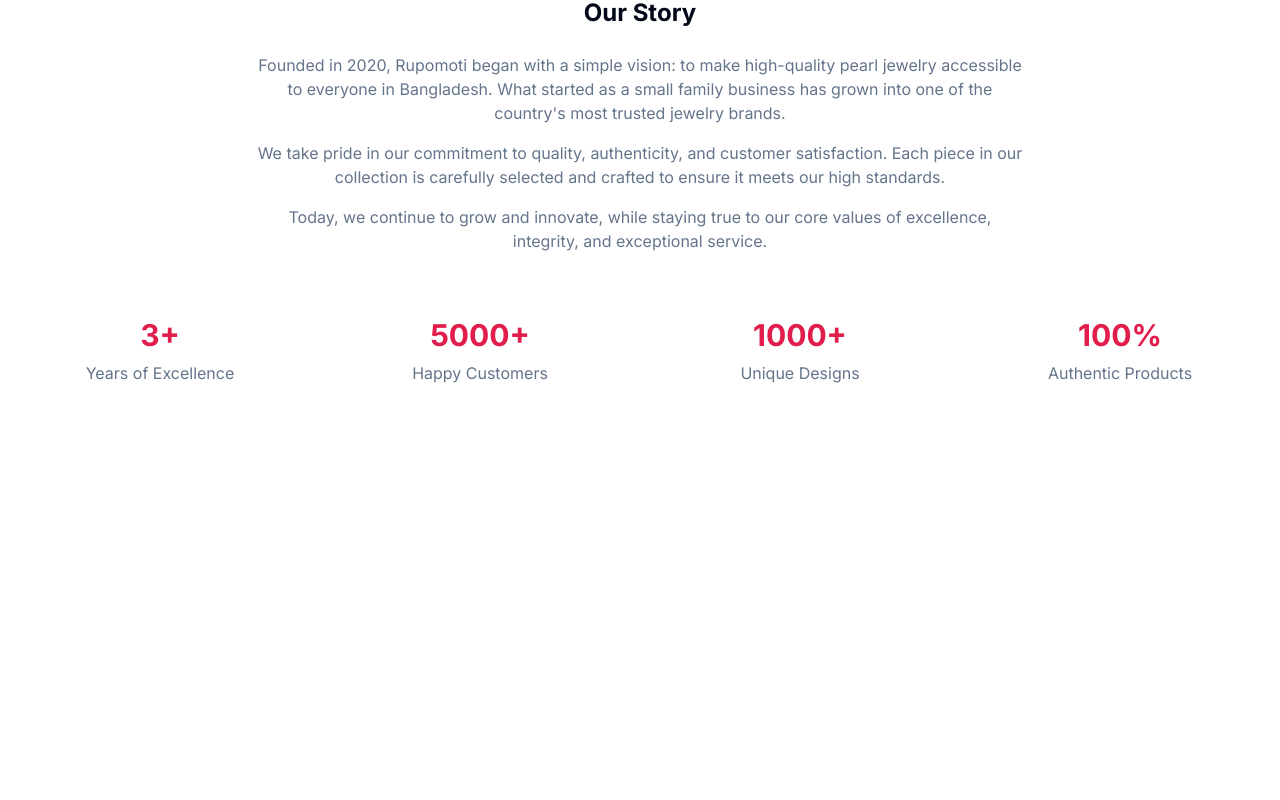
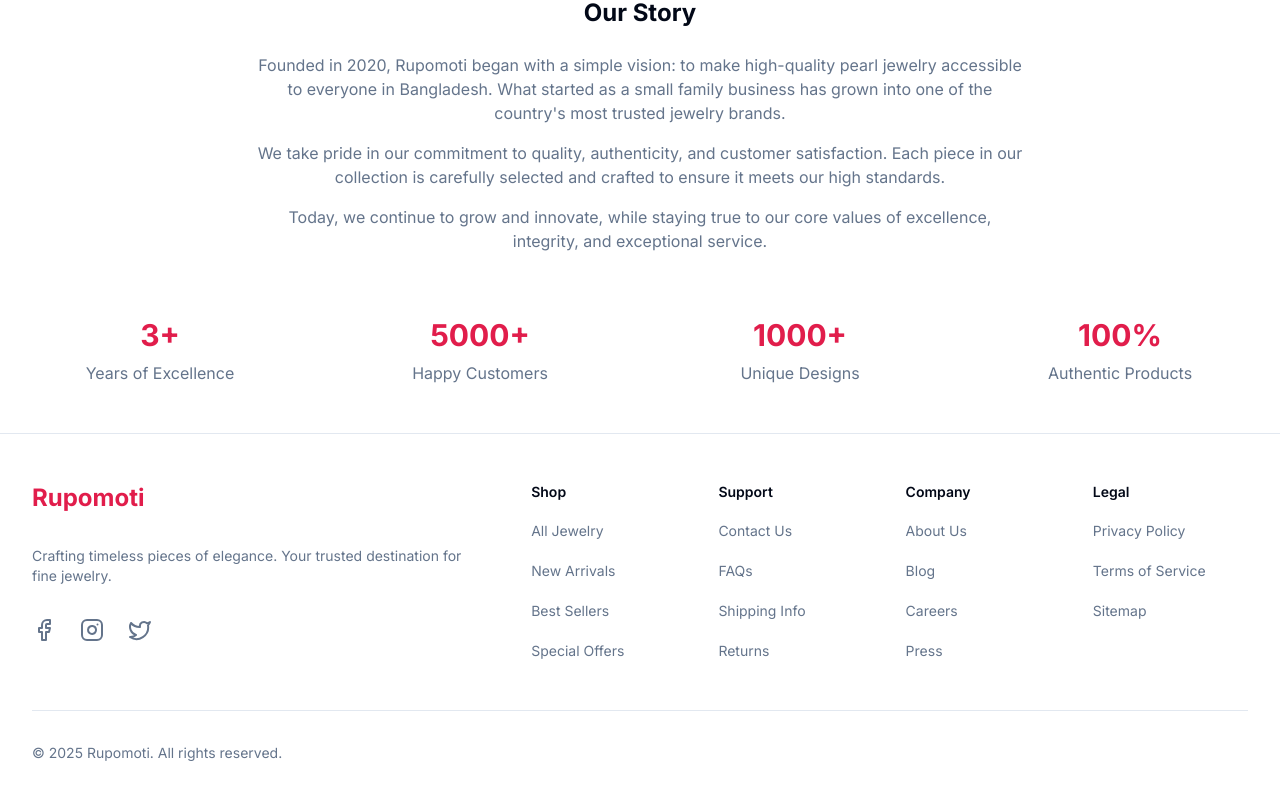
Before and after one commit to ahsanhabibakik/rupomoti, a Next.js app: page /about in a window 1280 px wide. Shown: the part 536-1336 px from the top of the page. Before the commit the page ends 969 px from the top, so only its background shows below. Built offline with nearby package versions, Linux system fonts and the light colour scheme.

Commit message:
Add Footer component to layout; restructure layout for better organization and responsiveness

```diff
--- a/src/app/layout.tsx
+++ b/src/app/layout.tsx
@@ -2,6 +2,7 @@ import type { Metadata } from "next";
 import { Inter } from "next/font/google";
 import "./globals.css";
 import { Navbar } from "@/components/layout/Navbar";
+import { Footer } from "@/components/layout/Footer";
 import { CartProvider } from "@/contexts/CartContext";
 import { Toaster } from "@/components/ui/toaster";
 
@@ -21,8 +22,13 @@ export default function RootLayout({
     <html lang="en" className="light">
       <body className={inter.className}>
         <CartProvider>
-          <Navbar />
-          {children}
+          <div className="min-h-screen flex flex-col">
+            <Navbar />
+            <main className="flex-1">
+              {children}
+            </main>
+            <Footer />
+          </div>
           <Toaster />
         </CartProvider>
       </body>
--- a/src/components/layout/Footer.tsx
+++ b/src/components/layout/Footer.tsx
@@ -2,132 +2,140 @@
 
 import Link from 'next/link'
 import { Facebook, Instagram, Twitter } from 'lucide-react'
-import { Separator } from '@/components/ui/separator'
 
 const footerLinks = {
   shop: [
-    { label: 'All Jewelry', href: '/jewelry' },
-    { label: 'New Arrivals', href: '/new-arrivals' },
-    { label: 'Best Sellers', href: '/best-sellers' },
-    { label: 'Special Offers', href: '/offers' },
+    { name: 'All Jewelry', href: '/shop' },
+    { name: 'New Arrivals', href: '/new-arrivals' },
+    { name: 'Best Sellers', href: '/best-sellers' },
+    { name: 'Special Offers', href: '/special-offers' },
   ],
   support: [
-    { label: 'Contact Us', href: '/contact' },
-    { label: 'FAQs', href: '/faqs' },
-    { label: 'Shipping Info', href: '/shipping' },
-    { label: 'Returns', href: '/returns' },
+    { name: 'Contact Us', href: '/contact' },
+    { name: 'FAQs', href: '/faqs' },
+    { name: 'Shipping Info', href: '/shipping' },
+    { name: 'Returns', href: '/returns' },
   ],
   company: [
-    { label: 'About Us', href: '/about' },
-    { label: 'Blog', href: '/blog' },
-    { label: 'Careers', href: '/careers' },
-    { label: 'Press', href: '/press' },
+    { name: 'About Us', href: '/about' },
+    { name: 'Blog', href: '/blog' },
+    { name: 'Careers', href: '/careers' },
+    { name: 'Press', href: '/press' },
+  ],
+  legal: [
+    { name: 'Privacy Policy', href: '/privacy' },
+    { name: 'Terms of Service', href: '/terms' },
+    { name: 'Sitemap', href: '/sitemap' },
   ],
 }
 
 const socialLinks = [
-  { icon: Facebook, href: 'https://facebook.com', label: 'Facebook' },
-  { icon: Instagram, href: 'https://instagram.com', label: 'Instagram' },
-  { icon: Twitter, href: 'https://twitter.com', label: 'Twitter' },
+  { name: 'Facebook', icon: Facebook, href: 'https://facebook.com/rupomoti' },
+  { name: 'Instagram', icon: Instagram, href: 'https://instagram.com/rupomoti' },
+  { name: 'Twitter', icon: Twitter, href: 'https://twitter.com/rupomoti' },
 ]
 
 export function Footer() {
   return (
-    <footer className="bg-gray-50 pt-12 sm:pt-16 pb-6 sm:pb-8">
-      <div className="container mx-auto px-4">
-        <div className="grid grid-cols-2 sm:grid-cols-3 lg:grid-cols-4 gap-8 mb-12">
-          {/* Brand Column */}
-          <div className="col-span-2 sm:col-span-3 lg:col-span-1 space-y-4">
+    <footer className="border-t bg-white">
+      <div className="mx-auto max-w-7xl px-4 py-12 sm:px-6 lg:px-8">
+        <div className="xl:grid xl:grid-cols-5 xl:gap-8">
+          <div className="space-y-8 xl:col-span-2">
             <Link href="/" className="text-2xl font-bold text-primary">
               Rupomoti
             </Link>
-            <p className="text-muted-foreground text-sm sm:text-base">
+            <p className="text-sm text-muted-foreground max-w-md">
               Crafting timeless pieces of elegance. Your trusted destination for fine jewelry.
             </p>
-            <div className="flex space-x-4">
-              {socialLinks.map((social) => (
+            <div className="flex space-x-6">
+              {socialLinks.map((item) => {
+                const Icon = item.icon
+                return (
                   <a
-                  key={social.label}
-                  href={social.href}
+                    key={item.name}
+                    href={item.href}
+                    className="text-muted-foreground hover:text-primary"
                     target="_blank"
                     rel="noopener noreferrer"
-                  className="text-muted-foreground hover:text-primary transition-colors"
                   >
-                  <social.icon className="h-5 w-5" />
-                  <span className="sr-only">{social.label}</span>
+                    <span className="sr-only">{item.name}</span>
+                    <Icon className="h-6 w-6" />
                   </a>
-              ))}
+                )
+              })}
             </div>
           </div>
-
-          {/* Shop Links */}
+          <div className="mt-16 grid grid-cols-2 gap-8 xl:col-span-3 xl:mt-0">
+            <div className="md:grid md:grid-cols-2 md:gap-8">
               <div>
-            <h3 className="font-semibold text-base sm:text-lg mb-3 sm:mb-4">Shop</h3>
-            <ul className="space-y-2 sm:space-y-3">
-              {footerLinks.shop.map((link) => (
-                <li key={link.href}>
+                <h3 className="text-sm font-semibold text-foreground">Shop</h3>
+                <ul role="list" className="mt-4 space-y-4">
+                  {footerLinks.shop.map((item) => (
+                    <li key={item.name}>
                       <Link
-                    href={link.href}
-                    className="text-sm sm:text-base text-muted-foreground hover:text-primary transition-colors"
+                        href={item.href}
+                        className="text-sm text-muted-foreground hover:text-primary"
                       >
-                    {link.label}
+                        {item.name}
                       </Link>
                     </li>
                   ))}
                 </ul>
               </div>
-
-          {/* Support Links */}
-          <div>
-            <h3 className="font-semibold text-base sm:text-lg mb-3 sm:mb-4">Support</h3>
-            <ul className="space-y-2 sm:space-y-3">
-              {footerLinks.support.map((link) => (
-                <li key={link.href}>
+              <div className="mt-10 md:mt-0">
+                <h3 className="text-sm font-semibold text-foreground">Support</h3>
+                <ul role="list" className="mt-4 space-y-4">
+                  {footerLinks.support.map((item) => (
+                    <li key={item.name}>
                       <Link
-                    href={link.href}
-                    className="text-sm sm:text-base text-muted-foreground hover:text-primary transition-colors"
+                        href={item.href}
+                        className="text-sm text-muted-foreground hover:text-primary"
                       >
-                    {link.label}
-                  </Link>
-                </li>
-              ))}
-            </ul>
-          </div>
-
-          {/* Company Links */}
-          <div className="sm:col-start-3 lg:col-auto">
-            <h3 className="font-semibold text-base sm:text-lg mb-3 sm:mb-4">Company</h3>
-            <ul className="space-y-2 sm:space-y-3">
-              {footerLinks.company.map((link) => (
-                <li key={link.href}>
-                  <Link
-                    href={link.href}
-                    className="text-sm sm:text-base text-muted-foreground hover:text-primary transition-colors"
-                  >
-                    {link.label}
+                        {item.name}
                       </Link>
                     </li>
                   ))}
                 </ul>
               </div>
             </div>
-
-        <Separator className="mb-6 sm:mb-8" />
-
-        {/* Bottom Section */}
-        <div className="flex flex-col sm:flex-row justify-between items-center gap-4 text-xs sm:text-sm text-muted-foreground">
-          <div className="flex flex-wrap gap-4 justify-center sm:justify-start">
-            <Link href="/privacy" className="hover:text-primary">
-              Privacy Policy
+            <div className="md:grid md:grid-cols-2 md:gap-8">
+              <div>
+                <h3 className="text-sm font-semibold text-foreground">Company</h3>
+                <ul role="list" className="mt-4 space-y-4">
+                  {footerLinks.company.map((item) => (
+                    <li key={item.name}>
+                      <Link
+                        href={item.href}
+                        className="text-sm text-muted-foreground hover:text-primary"
+                      >
+                        {item.name}
                       </Link>
-            <Link href="/terms" className="hover:text-primary">
-              Terms of Service
+                    </li>
+                  ))}
+                </ul>
+              </div>
+              <div className="mt-10 md:mt-0">
+                <h3 className="text-sm font-semibold text-foreground">Legal</h3>
+                <ul role="list" className="mt-4 space-y-4">
+                  {footerLinks.legal.map((item) => (
+                    <li key={item.name}>
+                      <Link
+                        href={item.href}
+                        className="text-sm text-muted-foreground hover:text-primary"
+                      >
+                        {item.name}
                       </Link>
-            <Link href="/sitemap" className="hover:text-primary">
-              Sitemap
-            </Link>
+                    </li>
+                  ))}
+                </ul>
               </div>
-          <p>© {new Date().getFullYear()} Rupomoti. All rights reserved.</p>
+            </div>
+          </div>
+        </div>
+        <div className="mt-12 border-t pt-8">
+          <p className="text-sm text-muted-foreground">
+            © {new Date().getFullYear()} Rupomoti. All rights reserved.
+          </p>
         </div>
       </div>
     </footer>
```
Lines whose indentation alone changed are shown as unchanged.
